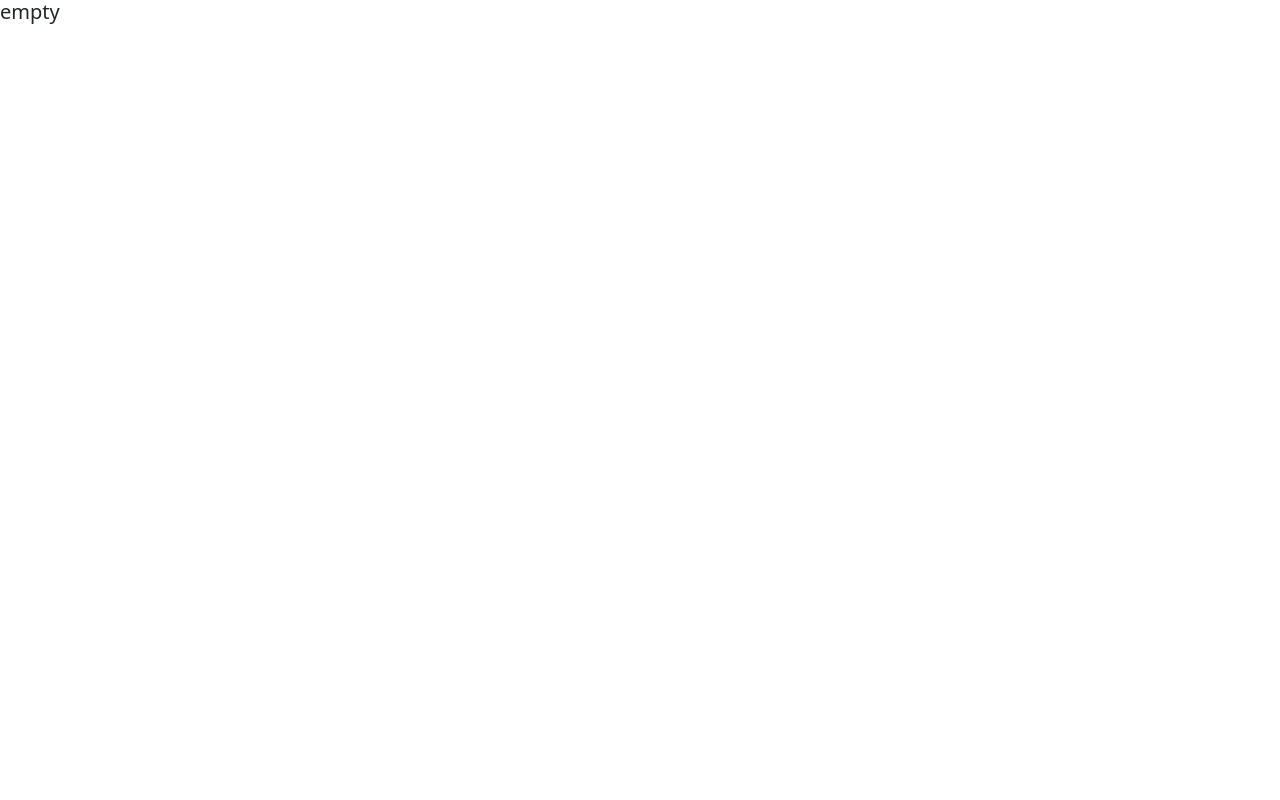
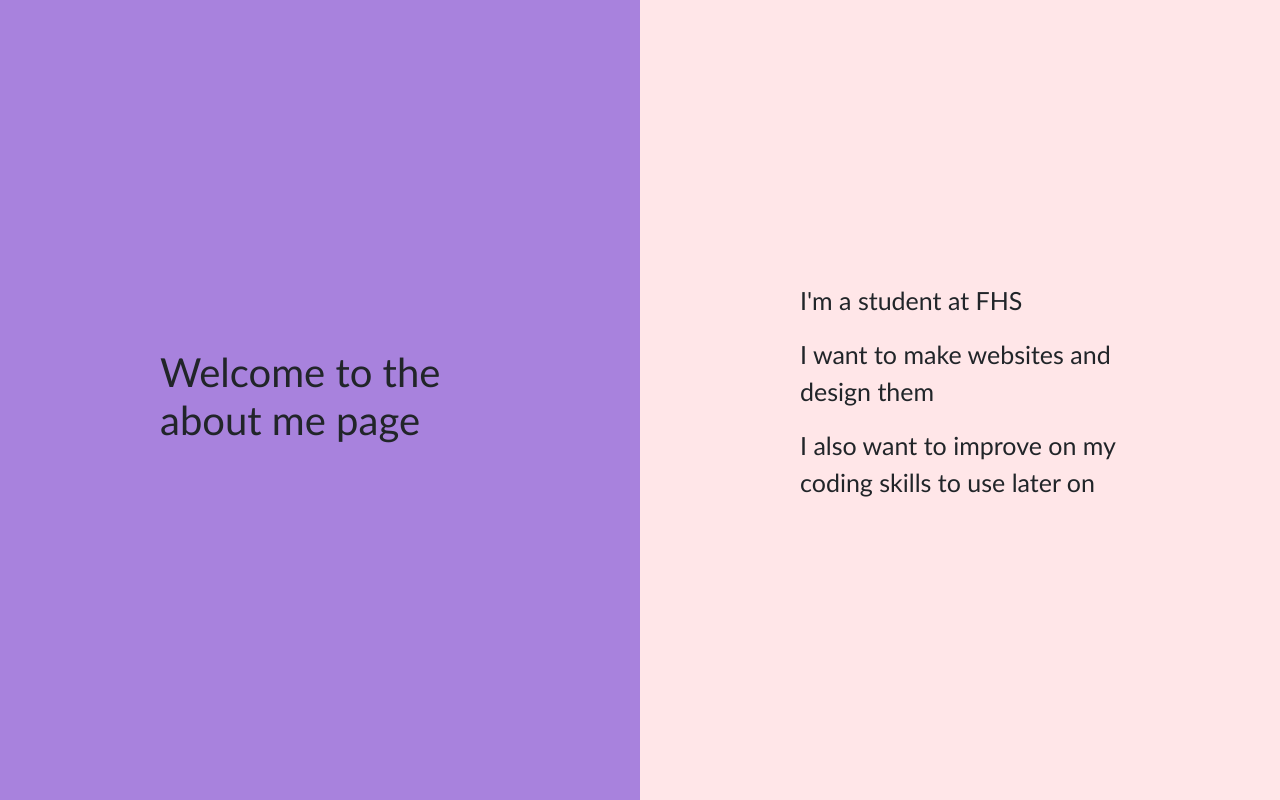
Before and after one commit to Giorios/portfolio2, a website: page about.html in a window 1280 px wide. Drawn offline with nearby package versions, Linux system fonts and the light colour scheme.

Commit message:
created an about page

```diff
--- a/about.html
+++ b/about.html
@@ -11,10 +11,26 @@
       crossorigin="anonymous"
     />
 
+    <link rel="stylesheet" href="css/styleabme.css" />
+
     <title>about as much as</title>
   </head>
   <body>
     <h5>empty</h5>
+
+    <div class="split left">
+      <div class="centered">
+        <h1>Welcome to the about me page</h1>
+      </div>
+    </div>
+
+    <div class="split right">
+      <div class="centered">
+        <p>I'm a student at FHS</p>
+        <p>I want to make websites and design them</p>
+        <p>I also want to improve on my coding skills to use later on</p>
+      </div>
+    </div>
 
     <script
       src="https://cdn.jsdelivr.net/npm/@popperjs/core@2.10.2/dist/umd/popper.min.js"
--- /dev/null
+++ b/css/styleabme.css
@@ -0,0 +1,35 @@
+.split {
+  height: 100%;
+  width: 50%;
+  position: fixed;
+  z-index: 1;
+  top: 0;
+  overflow-x: hidden;
+  padding-top: 20px;
+  font-family: sans-serif;
+  font-size: 25px;
+}
+
+.left {
+  left: 0;
+  background-color: #a882dd;
+  color: ;
+}
+
+.right {
+  right: 0;
+  background-color: #ffe6e8;
+}
+
+.centered {
+  position: absolute;
+  top: 50%;
+  left: 50%;
+  transform: translate(-50%, -50%);
+  text-align: left;
+  font-family: "Gill Sans", "Gill Sans MT", Calibri, "Trebuchet MS", sans-serif;
+}
+
+.centered img {
+  width: 400px;
+}
```
